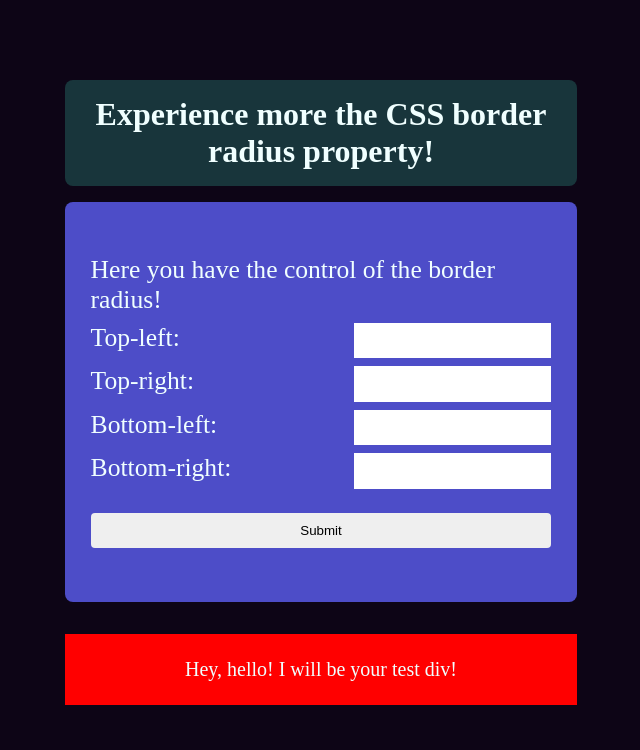
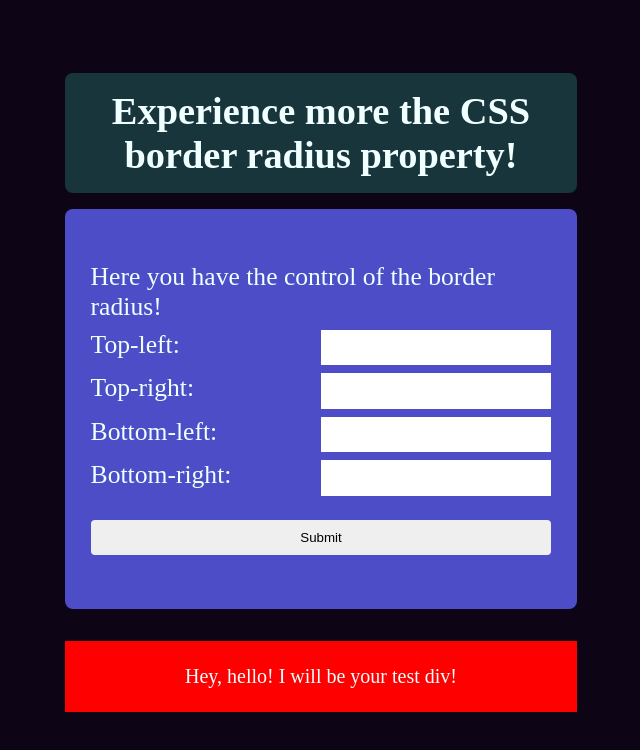
Before and after one commit to phyJa/borderRadiusPreviewer, a plain HTML site: page index.html in a window 1280 px wide. Shown: the whole page, without its empty margins (319-959 px from the left). Drawn offline with Linux system fonts and the light colour scheme.

Commit message:
More style to the inputs and buttons

```diff
--- a/style.css
+++ b/style.css
@@ -21,6 +21,10 @@ header {
     margin: 2vh auto;
     padding: 2vh;
     border-radius: 8px;
+}
+
+header h1 {
+    font-size: 3vw;
 }
 
 .controlPanel {
@@ -52,6 +56,10 @@ button {
     padding: 0.8vw;
 }
 
+.controlPanel .corners .corner input {
+    width: 50%;
+}
+
 .controlPanel .corners .corner input:focus {
     background-color: rgb(189, 165, 165)
 }
@@ -73,6 +81,10 @@ button {
     background-color: aquamarine;
 }
 
+.controlPanel .buttonContainer button:active {
+    background-color: rgb(255, 81, 0);
+}
+
 .theDiv {
     background-color: red;
     width: 40%;
```
